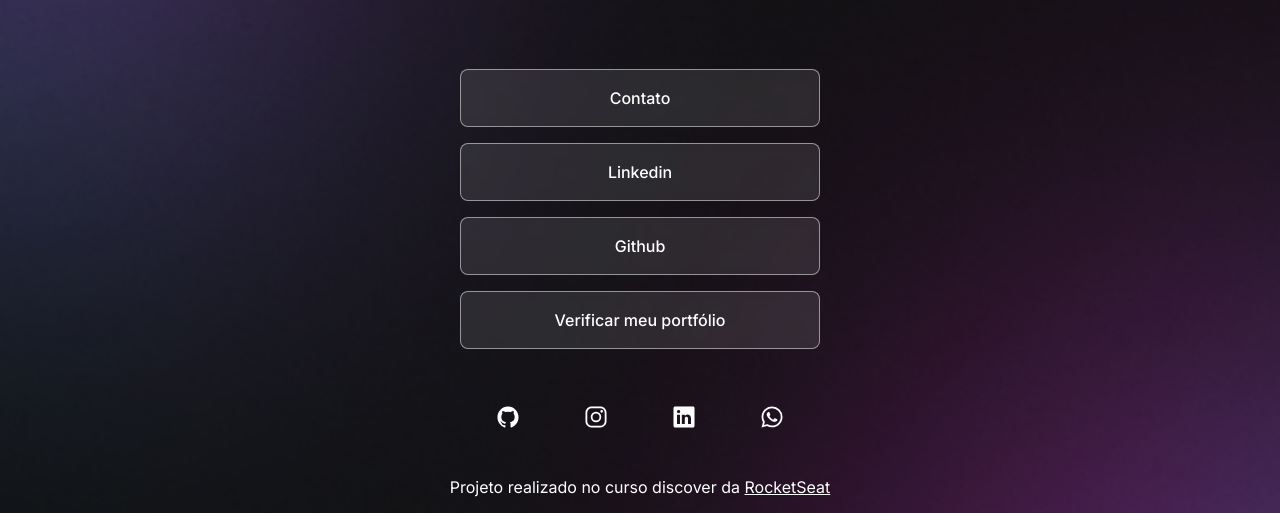
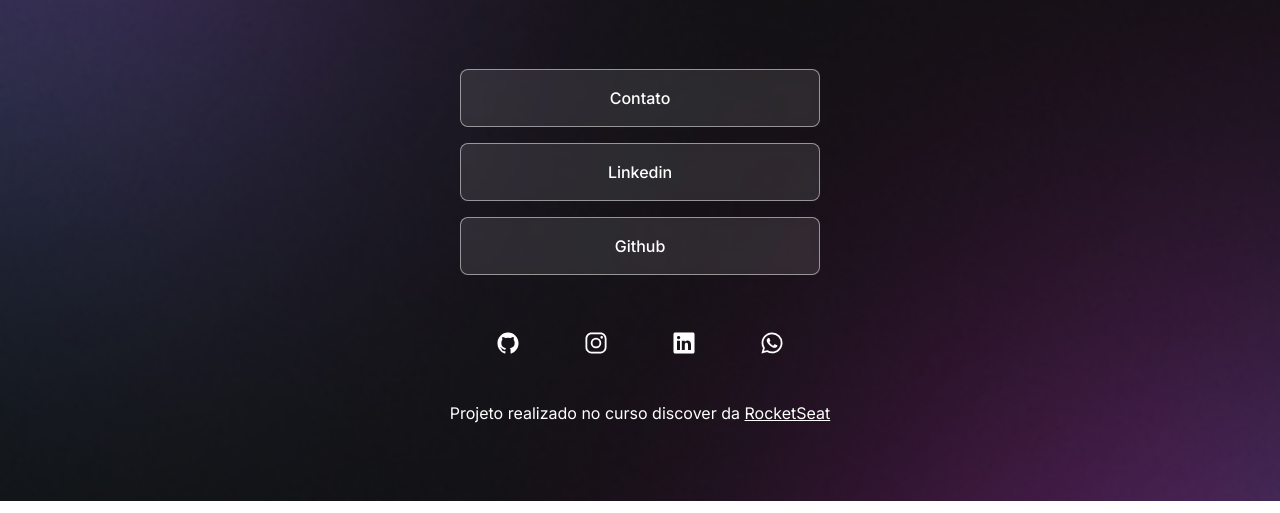
Before and after one commit to Just-Felipe/Primeiros-passos-, a plain HTML site: page Projeto_portfolio/index.html in a window 1280 px wide. Shown: the part 299-812 px from the top of the page. Drawn offline with nearby package versions, Linux system fonts and the light colour scheme.

Commit message:
index.html

```diff
--- a/Projeto_portfolio/index.html
+++ b/Projeto_portfolio/index.html
@@ -35,10 +35,7 @@
             <li>
             <a href="https://github.com/Just-Felipe" target="_blank">Github</a>
           </li>
-          </li>
-          <li>
-            <a href="#" target="_blank">Verificar meu portfólio</a>
-          </li>
+        </li>
         </ul>
         <div id="social-links">
           <a href="https://github.com/Just-Felipe" target="_blank">
```
